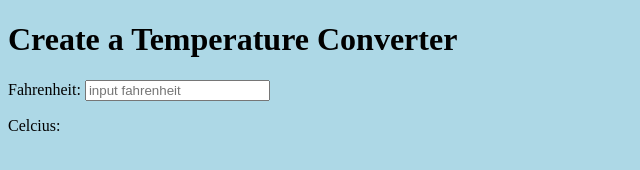
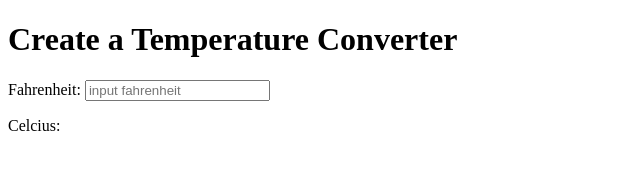
Before and after one commit to FernandoJocevine/converter-temperature, a plain HTML site: page index.html in a window 1280 px wide. Shown: the whole page, without its empty margins (0-640 px from the left). Drawn offline with Linux system fonts and the light colour scheme.

Commit message:
Menghapus css awal

```diff
--- a/index.html
+++ b/index.html
@@ -5,7 +5,6 @@
     <meta http-equiv="X-UA-Compatible" content="IE=edge">
     <meta name="viewport" content="width=device-width, initial-scale=1.0">
     <title>Temperature Converter</title>
-    <link rel="stylesheet" href="tes.css">
 </head>
 <body>
     <h1>Create a Temperature Converter</h1>
--- a/tes.css
+++ /dev/null
@@ -1,5 +0,0 @@
-body{
-    height: 100%;
-    width: 100%;
-    background-color: lightblue;
-}
```
